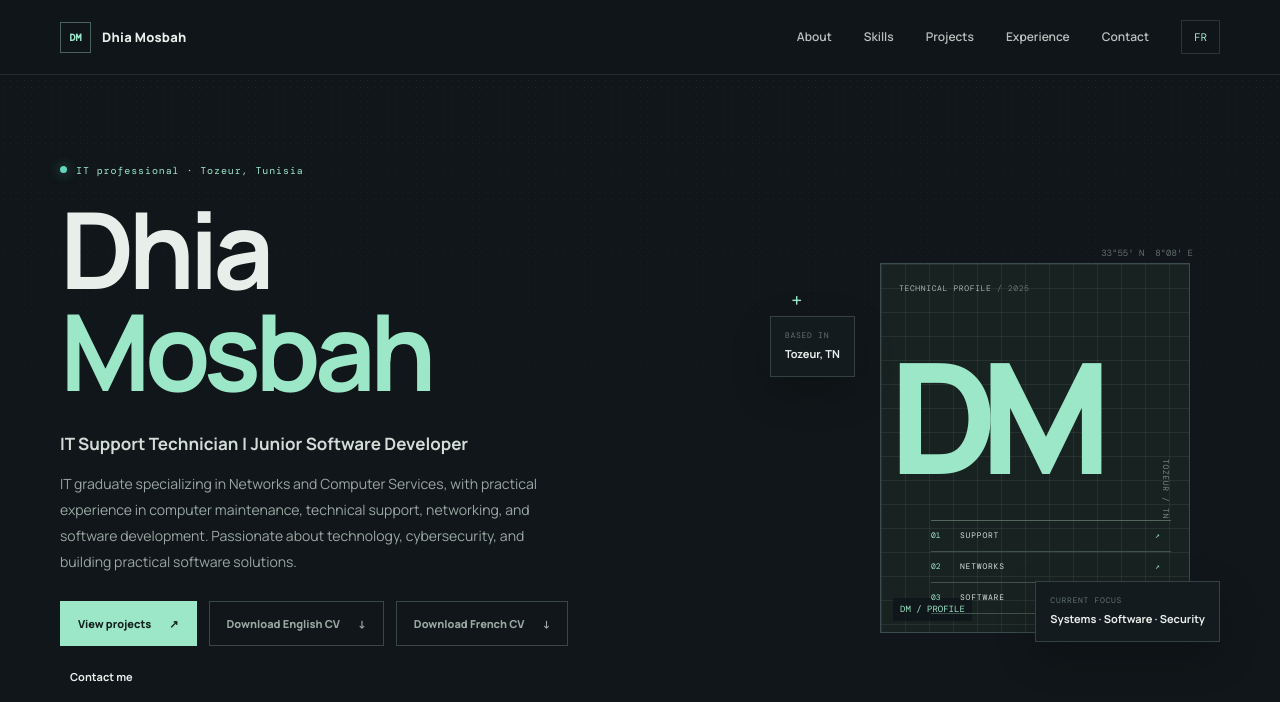
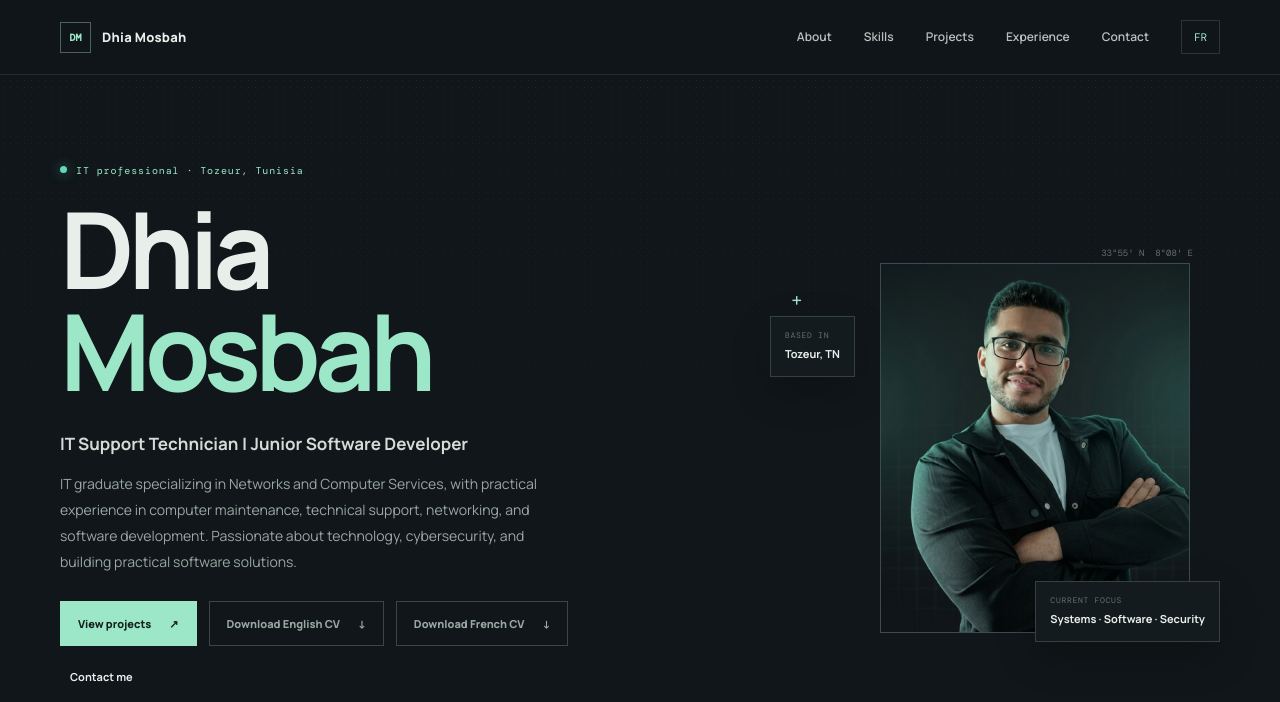
Before and after one commit to Dhia17D/myportfilio, a plain HTML site: page index.html in a window 1280 px wide. Shown: the top 702 px of the page. Drawn offline with nearby package versions, Linux system fonts and the light colour scheme.

Commit message:
Use supplied portrait in portfolio hero

```diff
--- a/index.html
+++ b/index.html
@@ -57,17 +57,9 @@
           </a>
         </div>
       </div>
-      <div class="hero-visual reveal" aria-label="Technical profile graphic and location details">
-        <div class="portrait-frame identity-frame" role="img" aria-label="Technical profile graphic for Dhia Mosbah">
-          <span class="identity-overline">TECHNICAL PROFILE <span> / 2025</span></span>
-          <span class="identity-monogram" aria-hidden="true">DM</span>
-          <div class="identity-readout" aria-hidden="true">
-            <div><span>01</span><strong>SUPPORT</strong><i>↗</i></div>
-            <div><span>02</span><strong>NETWORKS</strong><i>↗</i></div>
-            <div><span>03</span><strong>SOFTWARE</strong><i>↗</i></div>
-          </div>
-          <span class="identity-location">TOZEUR / TN</span>
-          <span class="portrait-index">DM / PROFILE</span>
+      <div class="hero-visual reveal" aria-label="Portrait and location details">
+        <div class="portrait-frame">
+          <img src="assets/Dhia-Mosbah-Portrait.jpg" alt="Portrait of Dhia Mosbah in a dark jacket and glasses" fetchpriority="high">
         </div>
         <div class="hero-note note-location"><span class="note-label" data-copy="basedIn">BASED IN</span><strong>Tozeur, TN</strong></div>
         <div class="hero-note note-focus"><span class="note-label" data-copy="currentFocus">CURRENT FOCUS</span><strong data-copy="focusValue">Systems · Software · Security</strong></div>
--- a/styles.css
+++ b/styles.css
@@ -59,18 +59,9 @@ h1, h2, h3, p { margin-top: 0; }
 .hero-socials a:hover { border-color: var(--accent); color: var(--accent); }
 .hero-socials svg { width: 15px; height: 15px; fill: currentColor; }
 .hero-visual { position: relative; width: min(100%, 450px); min-height: 430px; justify-self: end; }
-.portrait-frame { position: absolute; top: 17px; right: 30px; width: min(77%, 310px); height: 370px; border: 1px solid #3c4b4d; background: #1b2426; }
+.portrait-frame { position: absolute; top: 17px; right: 30px; width: min(77%, 310px); height: 370px; overflow: hidden; border: 1px solid #3c4b4d; background: #1b2426; }
 .portrait-frame::after { position: absolute; inset: 12px -12px -12px 12px; z-index: -1; border: 1px solid #50685f; content: ""; }
-.identity-frame { overflow: hidden; padding: 18px; display: flex; flex-direction: column; justify-content: space-between; background-color: #182221; background-image: linear-gradient(#819d8c20 1px, transparent 1px), linear-gradient(90deg, #819d8c20 1px, transparent 1px); background-size: 24px 24px; }
-.identity-overline, .identity-location { position: relative; z-index: 1; color: #a4b4aa; font-family: var(--font-mono); font-size: 8px; letter-spacing: .08em; }
-.identity-overline span { color: #67766f; }
-.identity-monogram { position: relative; z-index: 1; margin: -4px 0 -19px -10px; color: var(--accent); font-size: clamp(100px, 13vw, 154px); font-weight: 800; line-height: .8; letter-spacing: -.12em; }
-.identity-readout { position: relative; z-index: 1; margin-left: 32px; border-top: 1px solid #53675c; }
-.identity-readout div { min-height: 31px; display: grid; grid-template-columns: 29px 1fr 16px; align-items: center; border-bottom: 1px solid #405249; }
-.identity-readout span, .identity-readout i { color: var(--accent); font-family: var(--font-mono); font-size: 8px; font-style: normal; }
-.identity-readout strong { color: #d7e1dc; font-family: var(--font-mono); font-size: 8px; font-weight: 400; letter-spacing: .1em; }
-.identity-location { position: absolute; right: 17px; top: 53%; color: #788c82; writing-mode: vertical-rl; }
-.portrait-index { position: absolute; bottom: 11px; left: 12px; padding: 4px 7px; background: rgb(16 22 25 / 86%); color: var(--accent); font-family: var(--font-mono); font-size: 9px; }
+.portrait-frame img { width: 100%; height: 100%; display: block; object-fit: cover; object-position: center 38%; }
 .hero-note { position: absolute; z-index: 2; display: flex; flex-direction: column; gap: 4px; padding: 12px 14px; border: 1px solid #344143; background: #131b1e; box-shadow: 0 15px 40px rgb(0 0 0 / 19%); }
 .hero-note strong { font-size: 11px; font-weight: 700; }
 .note-label { color: var(--quiet); font-size: 8px; }
```
Also changed, not shown: assets/Dhia-Mosbah-Portrait.jpg (added), 1 other file.
